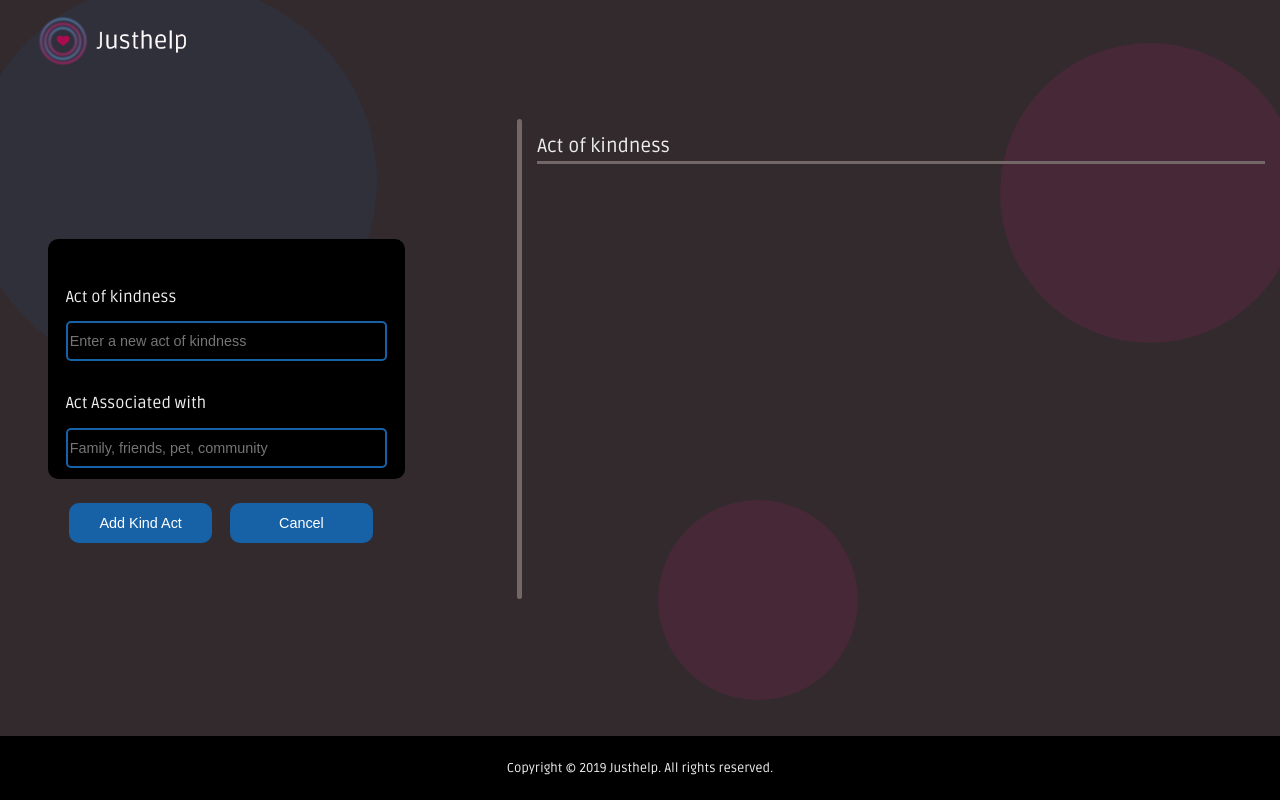
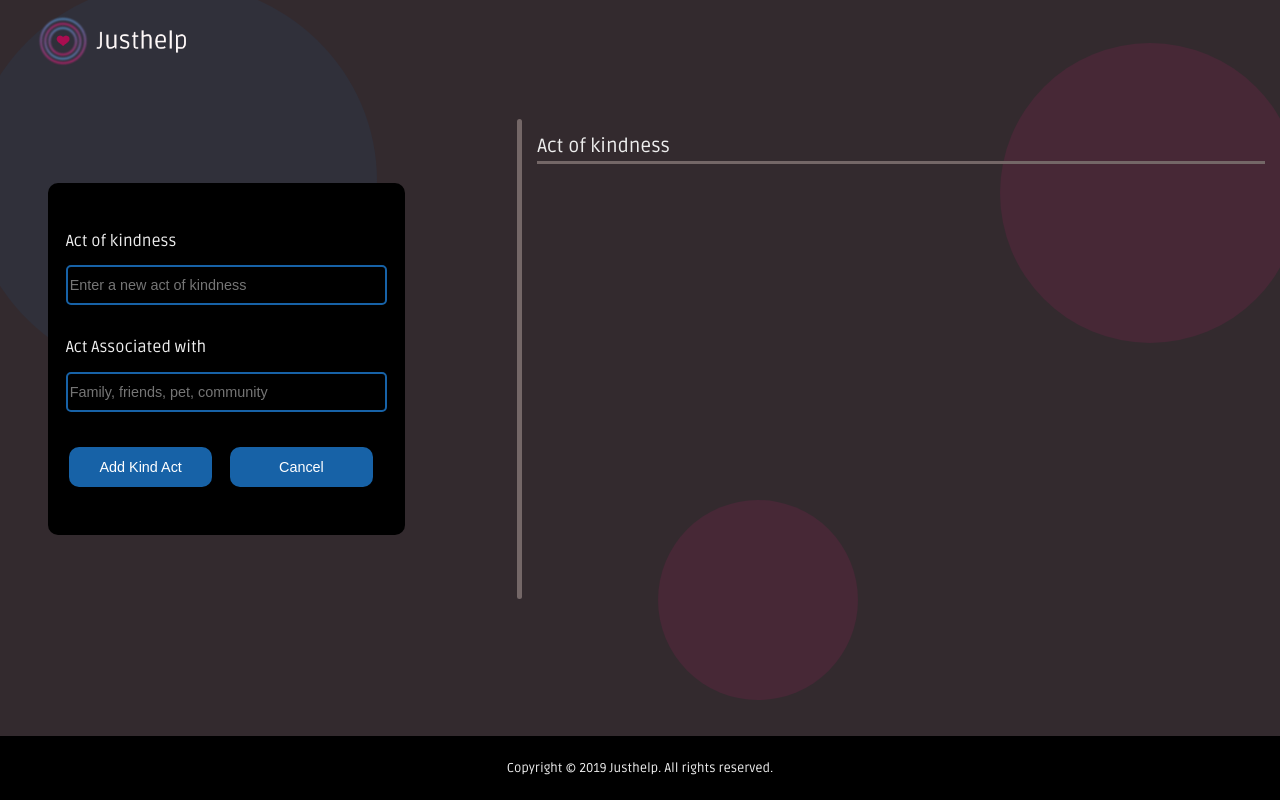
Before and after one commit to G3-Code/justhelp-front-end, a React (Create React App) app in the folder justhelp/: page /acts in a window 1280 px wide. Built offline with nearby package versions, Linux system fonts and the light colour scheme; sample sign-in values are in the browser's storage.

Commit message:
DEV:FE:Updated for styling

```diff
--- a/justhelp/src/styles/kindacts.css
+++ b/justhelp/src/styles/kindacts.css
@@ -1,6 +1,6 @@
 .left-section-container-kindact {
   padding-top: 5%;
-  height: 15rem;
+  height: 22rem;
   width: 110%;
   background-color: black;
   border-radius: 10px;
```
